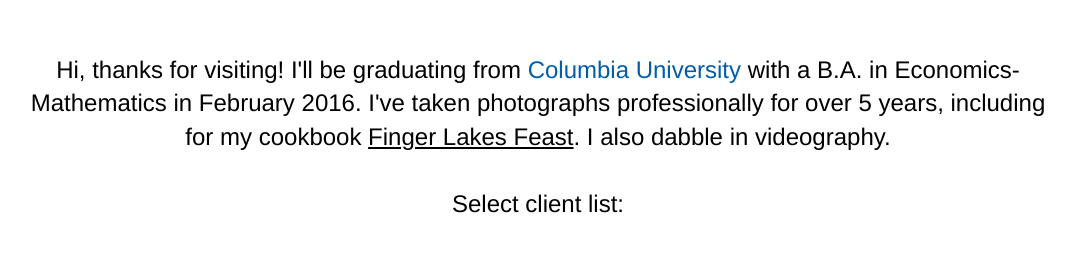
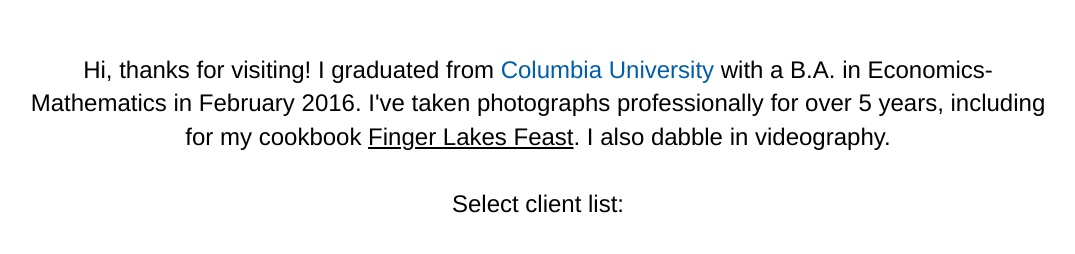
Before and after one commit to adpit/noahzinsmeisterphotography.github.io, a plain HTML site: page index.html in a window 1280 px wide. Shown: the part 2526-2780 px from the top of the page, without its empty margins (102-1177 px from the left). Drawn offline with nearby package versions, Linux system fonts and the light colour scheme.

Commit message:
i graduated, changed about section

```diff
--- a/index.html
+++ b/index.html
@@ -142,7 +142,7 @@
 
         <div id="about" class="fullpage">
             <h3>
-            <h2>Hi, thanks for visiting! I'll be graduating from <a href="http://columbia.edu" target="_blank"><span>Columbia University</span></a> with a B.A. in Economics-Mathematics in February 2016. I've taken photographs professionally for over 5 years, including for my cookbook <a href="http://fingerlakesfeast.com" target="_blank"><span id="flf">Finger Lakes Feast</span></a>. I also dabble in videography.<br><br>Select client list:<br><a href="http://www.columbia.edu/" target="_blank"><img id="logos" src="img/columbialogo.png" /></a><a href="http://www.fee.org/" target="_blank"><img id="logos" src="img/feelogo.png" /></a><a href="http://www.philanthropyroundtable.org/" target="_blank"><img id="logos" src="img/prlogo.png" /></a><a href="http://www.bethesdacountryclub.org/" target="_blank"><img id="logos" src="img/bcclogo.png" /></a><br><br>I'd love to bring your next creative project to fruition. Get in touch with me below!<br><br>
+            <h2>Hi, thanks for visiting! I graduated from <a href="http://columbia.edu" target="_blank"><span>Columbia University</span></a> with a B.A. in Economics-Mathematics in February 2016. I've taken photographs professionally for over 5 years, including for my cookbook <a href="http://fingerlakesfeast.com" target="_blank"><span id="flf">Finger Lakes Feast</span></a>. I also dabble in videography.<br><br>Select client list:<br><a href="http://www.columbia.edu/" target="_blank"><img id="logos" src="img/columbialogo.png" /></a><a href="http://www.fee.org/" target="_blank"><img id="logos" src="img/feelogo.png" /></a><a href="http://www.philanthropyroundtable.org/" target="_blank"><img id="logos" src="img/prlogo.png" /></a><a href="http://www.bethesdacountryclub.org/" target="_blank"><img id="logos" src="img/bcclogo.png" /></a><br><br>I'd love to bring your next creative project to fruition. Get in touch with me below!<br><br>
             <a href="mailto:&#110;&#111;&#097;&#104;&#122;&#105;&#110;&#115;&#109;&#101;&#105;&#115;&#116;&#101;&#114;&#112;&#104;&#111;&#116;&#111;&#103;&#114;&#097;&#112;&#104;&#121;&#064;&#103;&#109;&#097;&#105;&#108;&#046;&#099;&#111;&#109;" target="_blank"><i class="fa fa-envelope"></i></a>
             <a href="https://linkedin.com/in/noahzinsmeister" target="_blank"><i class="fa fa-linkedin"></i></a>
             <a href="https://facebook.com/noahwz" target="_blank"><i class="fa fa-facebook"></i></a>
```
